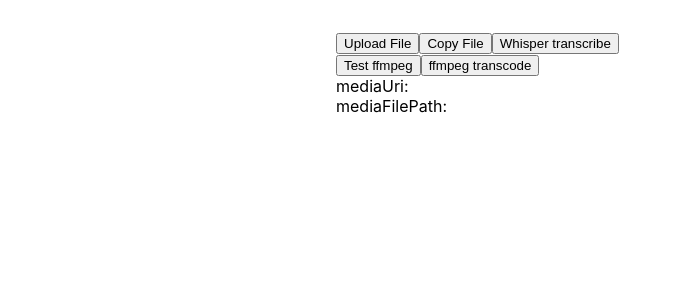
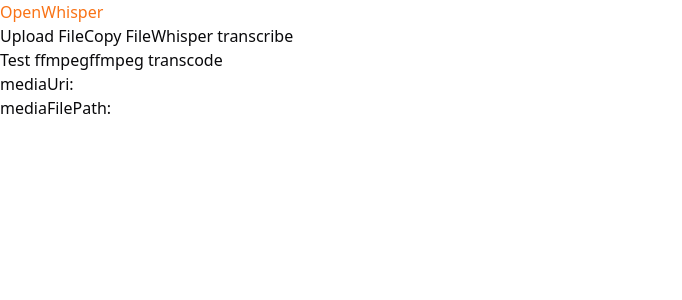
Before and after one commit to slarkvan/OpenWhisper, a React (Vite) app: page / in a window 1280 px wide. Shown: the top 300 px of the page, without its empty margins (0-682 px from the left). Built offline with nearby package versions, Linux system fonts and the light colour scheme.

Commit message:
feat: 2024-04-23 15:48:29 - tailwindcss done

```diff
--- a/package.json
+++ b/package.json
@@ -35,6 +35,7 @@
     "eslint": "^8.0.1",
     "eslint-plugin-import": "^2.25.0",
     "fs-extra": "^11.2.0",
+    "tailwindcss": "^3.4.3",
     "ts-node": "^10.0.0",
     "typescript": "~4.5.4",
     "vite": "^5.0.12",
@@ -49,6 +50,7 @@
   "license": "MIT",
   "dependencies": {
     "@andrkrn/ffprobe-static": "^5.2.0",
+    "autoprefixer": "^10.4.19",
     "axios": "^1.6.8",
     "electron-log": "^5.1.2",
     "electron-settings": "^4.0.3",
@@ -56,8 +58,10 @@
     "ffmpeg-static": "^5.2.0",
     "fluent-ffmpeg": "^2.1.2",
     "i18next": "^23.11.2",
+    "postcss": "^8.4.38",
     "react": "^18.2.0",
     "react-dom": "^18.2.0",
+    "react-player": "^2.16.0",
     "uuid": "^9.0.1",
     "zustand": "^4.5.2"
   }
--- /dev/null
+++ b/postcss.config.js
@@ -0,0 +1,6 @@
+export default {
+    plugins: {
+      tailwindcss: {},
+      autoprefixer: {},
+    },
+  };
--- a/src/index.css
+++ b/src/index.css
@@ -1,7 +1,99 @@
+/* @import "@vidstack/react/player/styles/base.css";
+@import "@vidstack/react/player/styles/default/theme.css";
+@import "@vidstack/react/player/styles/default/layouts/audio.css";
+@import "@vidstack/react/player/styles/default/layouts/video.css";
+@import "intl-tel-input/build/css/intlTelInput.css"; */
+
+@tailwind base;
+@tailwind components;
+@tailwind utilities;
+
+@layer base {
+  :root {
+    --background: 0 0% 100%;
+    --foreground: 240 10% 3.9%;
+
+    --card: 0 0% 100%;
+    --card-foreground: 240 10% 3.9%;
+
+    --popover: 0 0% 100%;
+    --popover-foreground: 240 10% 3.9%;
+
+    --primary: 240 5.9% 10%;
+    --primary-foreground: 0 0% 98%;
+
+    --secondary: 240 4.8% 95.9%;
+    --secondary-foreground: 240 5.9% 10%;
+
+    --muted: 240 4.8% 95.9%;
+    --muted-foreground: 240 3.8% 46.1%;
+
+    --accent: 240 4.8% 95.9%;
+    --accent-foreground: 240 5.9% 10%;
+
+    --destructive: 0 84.2% 60.2%;
+    --destructive-foreground: 0 0% 98%;
+
+    --border: 240 5.9% 90%;
+    --input: 240 5.9% 90%;
+    --ring: 240 10% 3.9%;
+
+    --radius: 0.5rem;
+  }
+
+  .dark {
+    --background: 240 10% 3.9%;
+    --foreground: 0 0% 98%;
+
+    --card: 240 10% 3.9%;
+    --card-foreground: 0 0% 98%;
+
+    --popover: 240 10% 3.9%;
+    --popover-foreground: 0 0% 98%;
+
+    --primary: 0 0% 98%;
+    --primary-foreground: 240 5.9% 10%;
+
+    --secondary: 240 3.7% 15.9%;
+    --secondary-foreground: 0 0% 98%;
+
+    --muted: 240 3.7% 15.9%;
+    --muted-foreground: 240 5% 64.9%;
+
+    --accent: 240 3.7% 15.9%;
+    --accent-foreground: 0 0% 98%;
+
+    --destructive: 0 62.8% 30.6%;
+    --destructive-foreground: 0 0% 98%;
+
+    --border: 240 3.7% 15.9%;
+    --input: 240 3.7% 15.9%;
+    --ring: 240 4.9% 83.9%;
+  }
+}
+
+@layer base {
+  * {
+    @apply border-border;
+  }
+  body {
+    @apply bg-background text-foreground;
+  }
+
+  @font-face {
+    font-family: "CharisSIL";
+    src: url("assets/fonts/CharisSIL-Regular.ttf") format("truetype");
+    font-weight: normal;
+    font-style: normal;
+  }
+}
+
+@layer components {
+  .scroll {
+    @apply scrollbar-thin scrollbar-thumb-primary scrollbar-track-secondary;
+  }
+}
+
 body {
-  font-family: -apple-system, BlinkMacSystemFont, 'Segoe UI', Roboto, Helvetica,
-    Arial, sans-serif;
-  margin: auto;
-  max-width: 38rem;
-  padding: 2rem;
+  user-select: none;
 }
--- a/src/renderer/app.tsx
+++ b/src/renderer/app.tsx
@@ -2,6 +2,7 @@
 import { useAppStore } from "@/renderer/store/app-store";
 import { AudioFormats, VideoFormats } from "@/constants";
 import { useMediaStore } from "./store/media-store";
+import ReactPlayer from "react-player";
 
 export const App = () => {
   const App = useAppStore((s) => s.App);
@@ -86,7 +87,8 @@
   }, [App, mediaFilePath]);
 
   return (
-    <div>
+    <div className="min-w-[600px]">
+      <div className="text-orange-500">OpenWhisper</div>
       <button onClick={handleLocalFile}>Upload File</button>
       <button onClick={handleCopyLocalFile}>Copy File</button>
       <button onClick={transcribeByLocal}>Whisper transcribe</button>
@@ -96,6 +98,9 @@
       <button onClick={transcode}>ffmpeg transcode</button>
       <div>mediaUri:{mediaUri}</div>
       <div>mediaFilePath:{mediaFilePath}</div>
+
+      <div>{mediaFilePath && <ReactPlayer url={mediaFilePath} />}</div>
+      <div>{mediaUri && <ReactPlayer url={mediaUri} />}</div>
     </div>
   );
 };
--- /dev/null
+++ b/tailwind.config.js
@@ -0,0 +1,83 @@
+/** @type {import('tailwindcss').Config} */
+
+// const defaultTheme = require("tailwindcss/defaultTheme");
+
+module.exports = {
+  darkMode: ["class"],
+  content: ["./src/renderer/**/*.{ts,tsx}"],
+  theme: {
+    container: {
+      center: true,
+      padding: "2rem",
+      screens: {
+        "2xl": "1400px",
+      },
+    },
+    extend: {
+    //   fontFamily: {
+    //     code: ["CharisSIL", ...defaultTheme.fontFamily.mono],
+    //   },
+      colors: {
+        border: "hsl(var(--border))",
+        input: "hsl(var(--input))",
+        ring: "hsl(var(--ring))",
+        background: "hsl(var(--background))",
+        foreground: "hsl(var(--foreground))",
+        primary: {
+          DEFAULT: "hsl(var(--primary))",
+          foreground: "hsl(var(--primary-foreground))",
+        },
+        secondary: {
+          DEFAULT: "hsl(var(--secondary))",
+          foreground: "hsl(var(--secondary-foreground))",
+        },
+        destructive: {
+          DEFAULT: "hsl(var(--destructive))",
+          foreground: "hsl(var(--destructive-foreground))",
+        },
+        muted: {
+          DEFAULT: "hsl(var(--muted))",
+          foreground: "hsl(var(--muted-foreground))",
+        },
+        accent: {
+          DEFAULT: "hsl(var(--accent))",
+          foreground: "hsl(var(--accent-foreground))",
+        },
+        popover: {
+          DEFAULT: "hsl(var(--popover))",
+          foreground: "hsl(var(--popover-foreground))",
+        },
+        card: {
+          DEFAULT: "hsl(var(--card))",
+          foreground: "hsl(var(--card-foreground))",
+        },
+      },
+      borderRadius: {
+        lg: "var(--radius)",
+        md: "calc(var(--radius) - 2px)",
+        sm: "calc(var(--radius) - 4px)",
+      },
+      keyframes: {
+        "accordion-down": {
+          from: { height: 0 },
+          to: { height: "var(--radix-accordion-content-height)" },
+        },
+        "accordion-up": {
+          from: { height: "var(--radix-accordion-content-height)" },
+          to: { height: 0 },
+        },
+      },
+      animation: {
+        "accordion-down": "accordion-down 0.2s ease-out",
+        "accordion-up": "accordion-up 0.2s ease-out",
+      },
+    },
+  },
+  plugins: [
+    // require("tailwindcss-animate"),
+    // require("@tailwindcss/typography"),
+    // require("tailwind-scrollbar"),
+    // require("tailwind-scrollbar-hide"),
+    // require("@vidstack/react/tailwind.cjs"),
+  ],
+};
```
Also changed, not shown: src/demo.cjs (deleted, +0 -22 lines), dev/player.txt, 1 other file (tests, documents, lock files or other folders).
